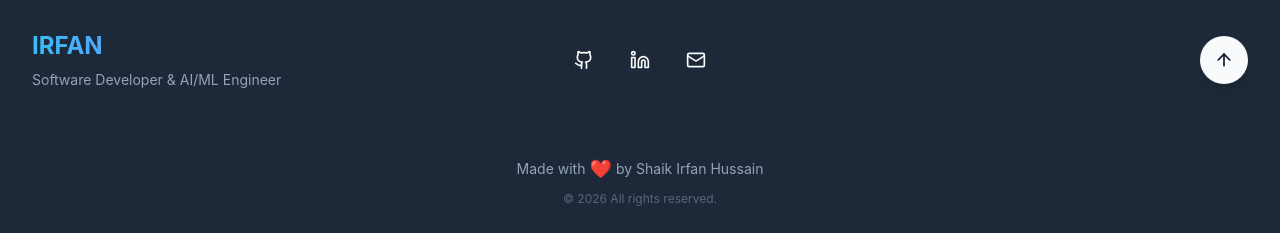
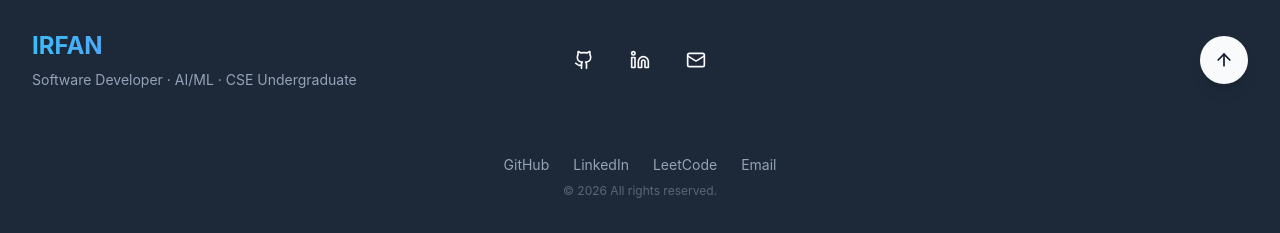
Before and after one commit to 247r1a05c2-b/portfolio, a React (Vite) app: page / in a window 1280 px wide. Shown: the part 11365-11598 px from the top of the page. Built offline with nearby package versions, Linux system fonts and the light colour scheme; no server answers.

Commit message:
Polish recruiter focused footer

```diff
--- a/src/components/Footer.tsx
+++ b/src/components/Footer.tsx
@@ -19,7 +19,7 @@ export function Footer() {
               {PORTFOLIO_DATA.identity.shortName}
             </span>
             <p className="text-sm text-muted-foreground">
-              Software Developer & AI/ML Engineer
+              Software Developer · AI/ML · CSE Undergraduate
             </p>
           </div>
 
@@ -49,9 +49,12 @@ export function Footer() {
         </div>
 
         <div className="text-center pt-8 border-t border-border/50">
-          <p className="text-sm text-muted-foreground flex items-center justify-center gap-1">
-            Made with <span className="text-red-500 text-lg">❤️</span> by {PORTFOLIO_DATA.identity.name}
-          </p>
+          <div className="flex flex-wrap justify-center gap-x-6 gap-y-2 text-sm text-muted-foreground">
+            <a href={PORTFOLIO_DATA.identity.github} target="_blank" rel="noreferrer" className="hover:text-accent transition-colors">GitHub</a>
+            <a href={PORTFOLIO_DATA.identity.linkedin} target="_blank" rel="noreferrer" className="hover:text-accent transition-colors">LinkedIn</a>
+            <a href={`https://leetcode.com/${PORTFOLIO_DATA.identity.leetcodeUsername}`} target="_blank" rel="noreferrer" className="hover:text-accent transition-colors">LeetCode</a>
+            <a href={`mailto:${PORTFOLIO_DATA.identity.email}`} className="hover:text-accent transition-colors">Email</a>
+          </div>
           <p className="text-xs text-muted-foreground mt-2 opacity-50">
             &copy; {new Date().getFullYear()} All rights reserved.
           </p>
```
